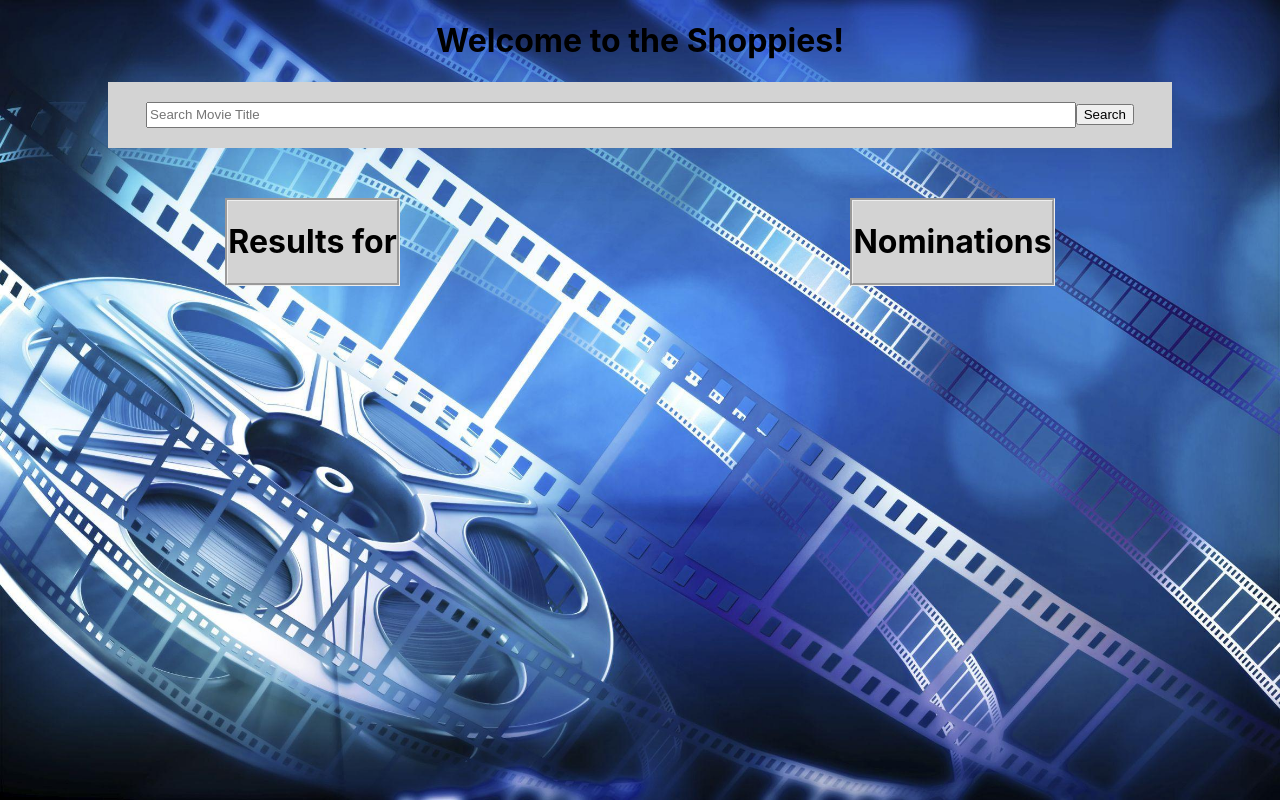
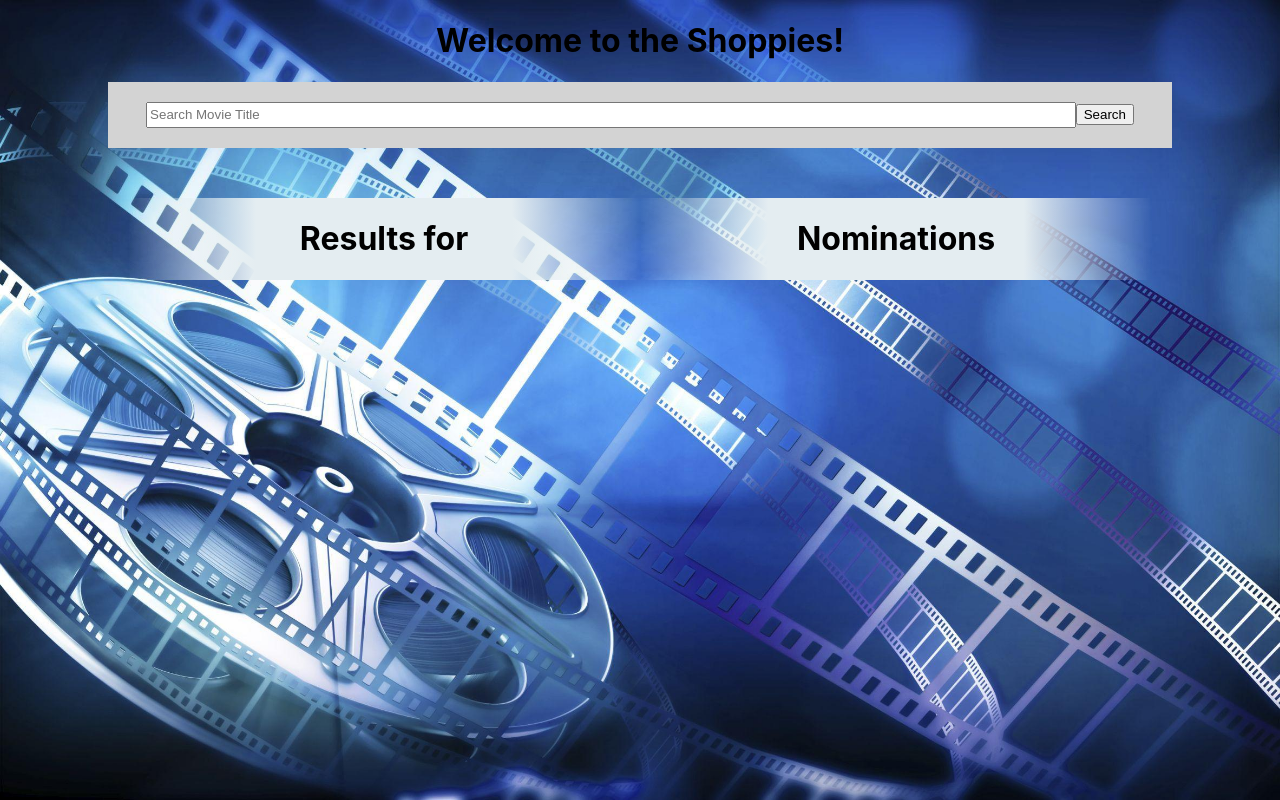
Before and after one commit to Charlesp810/The-Shoppies, a React (Create React App) app: page / in a window 1280 px wide. Built offline with nearby package versions, Linux system fonts and the light colour scheme.

Commit message:
fixed background image and sizing, making code dry

```diff
--- a/src/App.css
+++ b/src/App.css
@@ -1,24 +1,24 @@
-.App {
-  background-image: url('../src/images/movie-background.jpg');
-  height: 100%;
-  width: 100%;
-  background-position: center;
-  background-repeat: no-repeat;
+html {
+  background: url('../src/images/movie-background.jpg') no-repeat center center fixed;
+  -moz-background-size: cover;
+  -webkit-background-size: cover;
+  -o-background-size: cover;
   background-size: cover;
-  position: absolute;
 }
 
-.main-container {
+.App {
   text-align: center;
   display: flex;
   align-items: center;
   flex-direction: column;
+  width: 80%;
+  margin: 0 auto;
 }
 
 .form-container {
   padding: 20px;
   background: lightgray;
-  width: 80%;
+  width: 100%;
 }
 
 .sub-container {
@@ -28,17 +28,28 @@
   width: 100%;
 }
 
-.results-container {
-  background: lightgray;
-  border: groove;
-}
-
-.nominees-container {
-  background: lightgray;
-  border: groove;
+.list-wrapper {
+  background: linear-gradient(to left, transparent, #e4edf1 25%, #e4edf1 75%, transparent 100%);
+  width: 700px;
 }
 
 .search-field {
   width: 90%;
   height: 20px;
 }
+
+.row {
+  display: flex;
+  padding-bottom: 10px;
+}
+
+.row-text-button {
+  display: flex;
+  flex-direction: column;
+  padding-left: 10px;
+}
+
+img {
+  width: 50px;
+  height: 100px;
+}
--- a/src/App.js
+++ b/src/App.js
@@ -26,14 +26,12 @@ function App() {
 
   return (
     <div className="App">
-      <div className="main-container">
       <h1>Welcome to the Shoppies!</h1>
       {
         state.nominatedList.length === 5 &&
         <Banner />
       }
-        <div className="form-container">
-          <form onSubmit={handleSubmit}>
+      <form className="form-container" onSubmit={handleSubmit}>
         <input
           className="search-field"
           type="text"
@@ -42,11 +40,8 @@ function App() {
         />
         <button type="submit">Search</button>
       </form>
-        </div>
       <div className="sub-container">
-          <div className="results-container">
         {
-              // state.results.length > 0 &&
           <Results
             results={state.results}
             searched={state.searched}
@@ -56,8 +51,6 @@ function App() {
             }
           />
         }
-          </div>
-          <div className="nominees-container">
         <Nominees
           list={state.nominatedList}
           removeMovie={(data) => {
@@ -67,9 +60,6 @@ function App() {
         />
       </div>
     </div>
-
-      </div>
-    </div>
   );
 }
 
--- a/src/components/nominees.js
+++ b/src/components/nominees.js
@@ -1,17 +1,20 @@
 function Nominees({ list, removeMovie }) {
   return (
-    <div>
+    <div className="list-wrapper">
       <h1>Nominations</h1>
       <ul>
         {list.map((movie) => (
-          <li key={`${movie.Title} ${movie.Year}`}>
-            {movie.Title} ({movie.Year})
-            <button
-              type="button"
-              onClick={() => removeMovie({ Title: movie.Title, Year: movie.Year })}
-            >
-              Remove
+          <li className="row" key={`${movie.Title} ${movie.Year}`}>
+            <img src={movie.Poster} alt="Not Found" />
+            <div className="row-text-button">
+              <span>{movie.Title} ({movie.Year})</span>
+              <button
+                type="button"
+                onClick={() => removeMovie({ Title: movie.Title, Year: movie.Year })}
+              >
+                Remove
             </button>
+            </div>
           </li>
         ))}
       </ul>
--- a/src/components/results.js
+++ b/src/components/results.js
@@ -2,19 +2,22 @@
 
 function Results({ results, searched, nominate }) {
   return (
-    <div>
+    <div className="list-wrapper">
       <h1>Results for {searched}</h1>
       <ul>
         {results.map((movie) => (
-          <li key={`${movie.Title} ${movie.Year}`}>
-            {movie.Title} ({movie.Year})
+          <li className="row" key={`${movie.Title} ${movie.Year}`}>
+            <img src={movie.Poster} alt="Not found" />
+            <div className="row-text-button">
+              <span>{movie.Title} ({movie.Year})</span>
               <button
                 type="button"
                 disabled={movie.isNominated ? true : undefined}
-              onClick={() => nominate({ Title: movie.Title, Year: movie.Year })}
+                onClick={() => nominate({ Title: movie.Title, Year: movie.Year, Poster: movie.Poster })}
               >
                 Nominate
               </button>
+            </div>
           </li>
         ))}
       </ul>
--- a/src/reducers/movieReducer.js
+++ b/src/reducers/movieReducer.js
@@ -51,7 +51,7 @@ export default function movieReducer(state = initialState, action) {
       if (state.nominatedList.length < 5) {
         return {
           ...state,
-          nominatedList: [...state.nominatedList, { Title: action.payload.Title, Year: action.payload.Year }],
+          nominatedList: [...state.nominatedList, { Title: action.payload.Title, Year: action.payload.Year, Poster: action.payload.Poster }],
           results: [...state.results.map((movie) => {
             if (movie.Title === action.payload.Title && movie.Year === action.payload.Year) {
               movie.isNominated = true
```
Also changed, not shown: 1 other file (tests, documents, lock files or other folders). Lines whose indentation alone changed are shown as unchanged.
